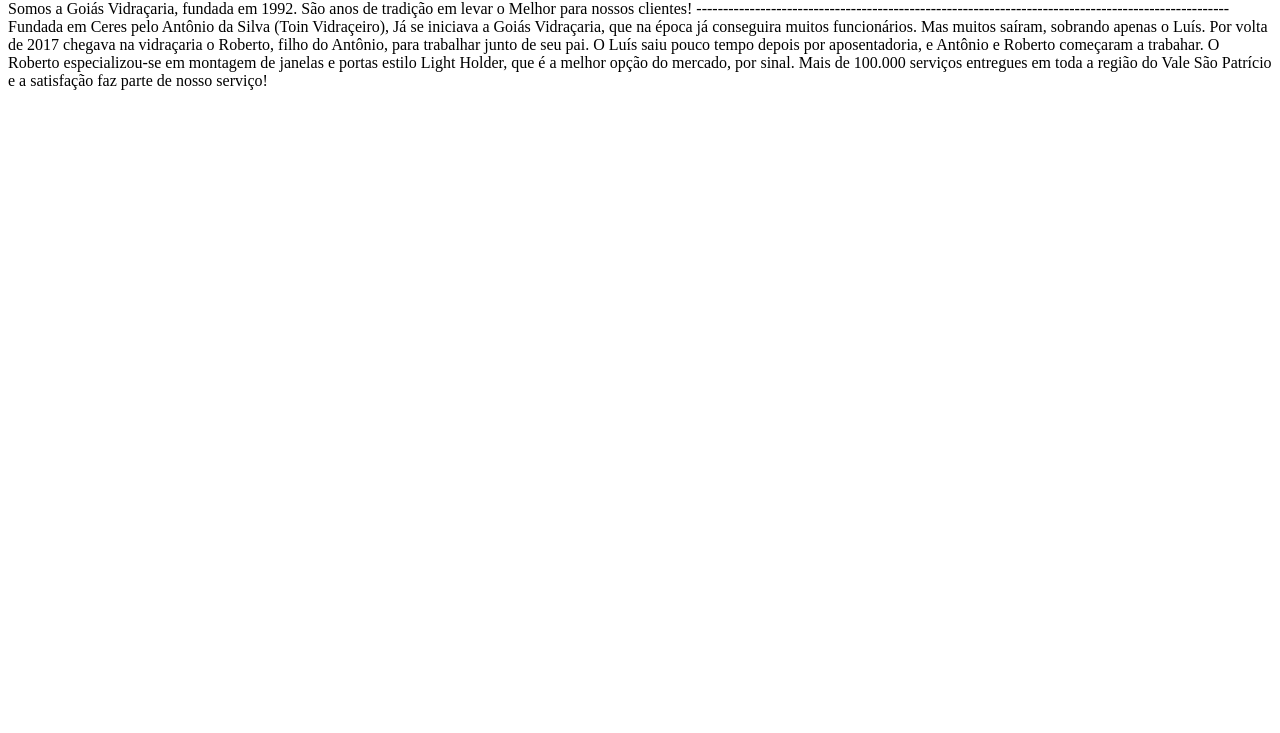
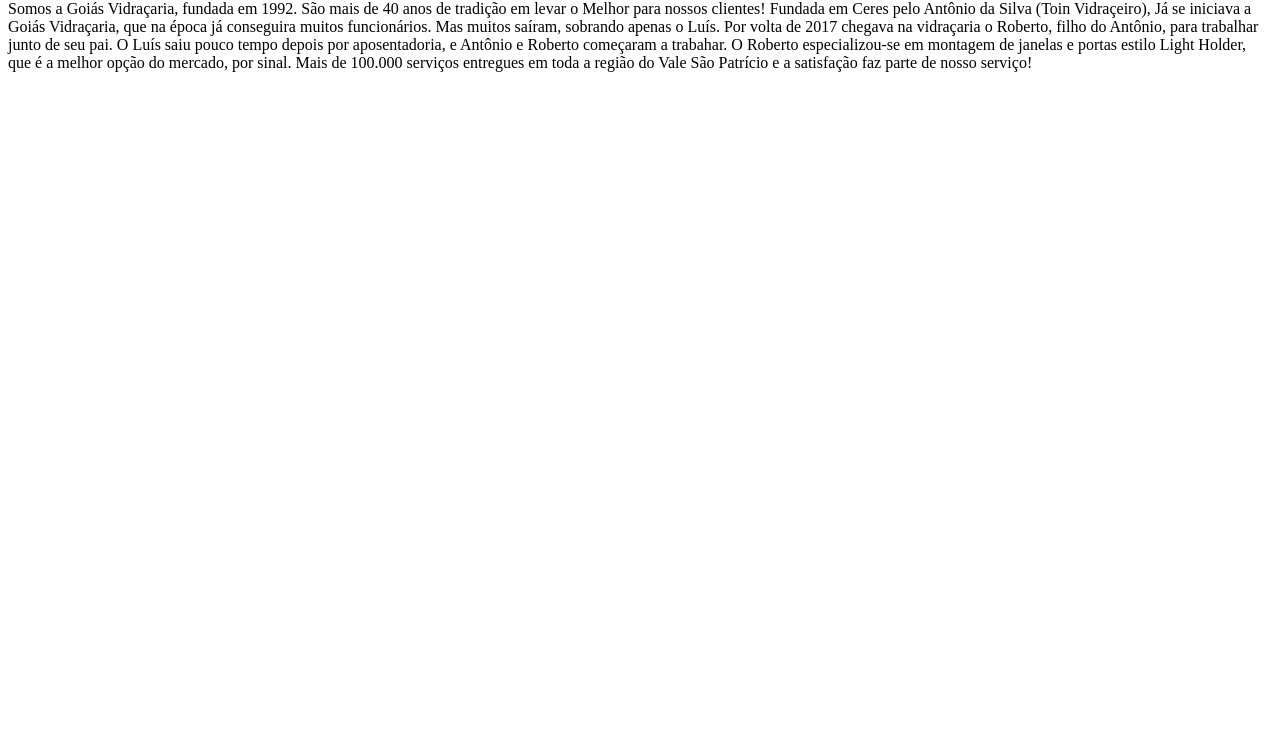
Before and after one commit to goiasvidracaria1992/goiasvidracaria1992.github.io, a plain HTML site: page aboutus.html in a window 1280 px wide. Shown: the part 67-800 px from the top of the page. Drawn offline with Linux system fonts and the light colour scheme.

Commit message:
Update aboutus.html
gfhbfgnb

```diff
--- a/aboutus.html
+++ b/aboutus.html
@@ -26,9 +26,8 @@
 </head>
 <body>
     <h1>Sobre Nós</h1>
-    <span> Somos a Goiás Vidraçaria, fundada em 1992. São anos de tradição em levar o Melhor para nossos
+    <span> Somos a Goiás Vidraçaria, fundada em 1992. São mais de 40 anos de tradição em levar o Melhor para nossos
         clientes!
-         ----------------------------------------------------------------------------------------------------
         Fundada em Ceres pelo Antônio da Silva (Toin Vidraçeiro), Já se iniciava a Goiás Vidraçaria, que na
         época já conseguira muitos funcionários. Mas muitos saíram, sobrando apenas o Luís.
         Por volta de 2017 chegava na vidraçaria o Roberto, filho do Antônio, para trabalhar junto de seu pai.
```
